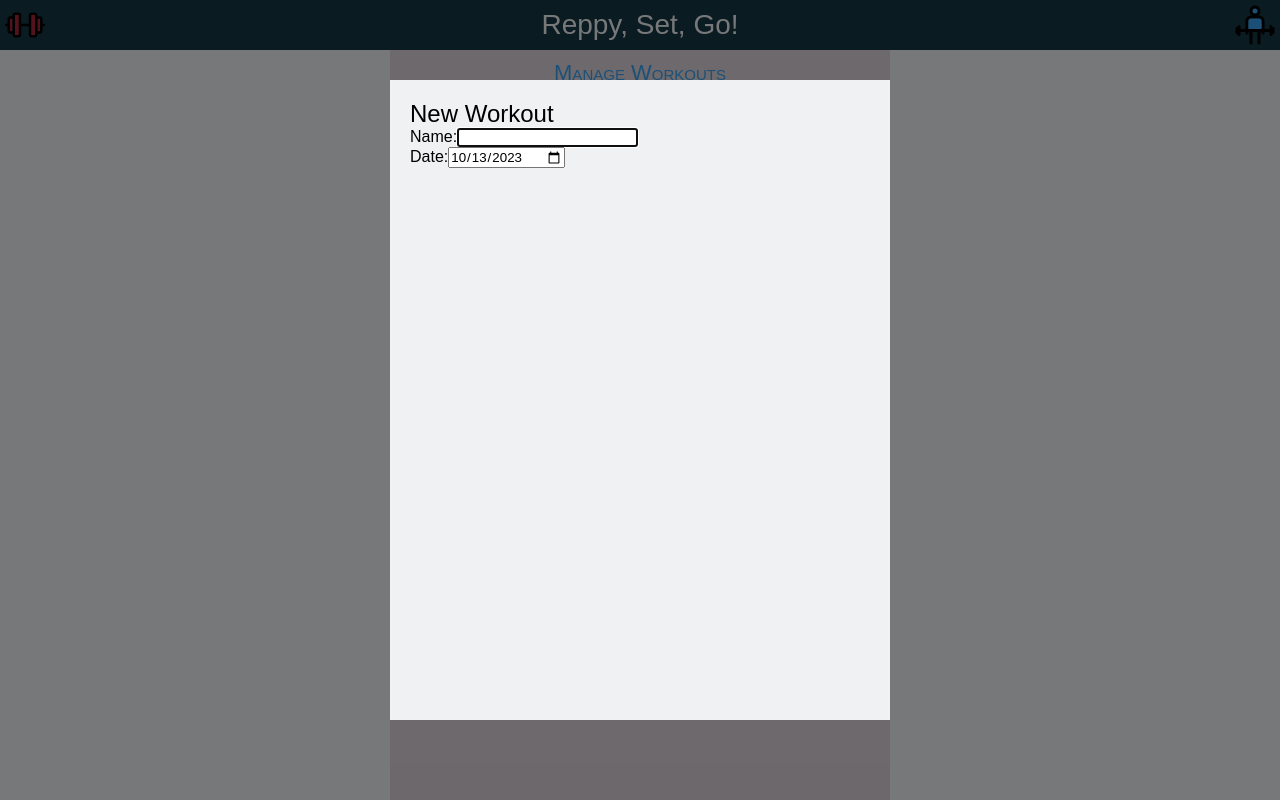
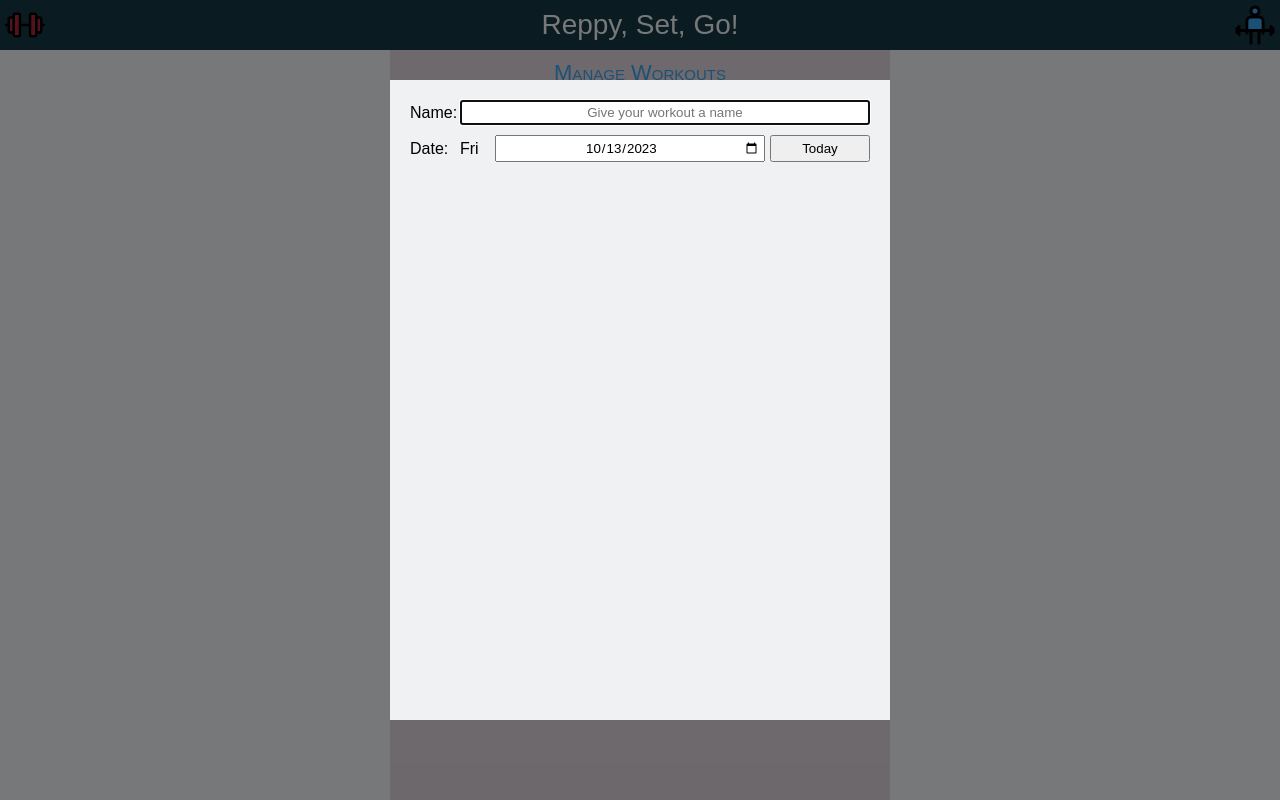
Before and after one commit to julesnuggy/reppy-set-go, a React (Vite) app: page / in a window 1280 px wide. Built offline with nearby package versions, Linux system fonts and the light colour scheme.

Commit message:
Implement modal config section

```diff
--- a/src/components/NewWorkoutModal.module.scss
+++ b/src/components/NewWorkoutModal.module.scss
@@ -1,3 +1,7 @@
+:root {
+  --prop-width: 45px;
+}
+
 .backdrop {
   position: fixed;
   top: 0;
@@ -21,3 +25,29 @@
   background-color: var(--core-flash-white);
   transform: translateX(-50%) translateY(-50%);
 }
+
+.config {
+  input {
+    padding: 3px;
+    text-align: center;
+  }
+
+  &__name, &__date {
+    display: grid;
+    column-gap: 5px;
+    align-items: center;
+    margin-bottom: 10px;
+  }
+
+  &__name {
+    grid-template-columns: minmax(auto, var(--prop-width)) 1fr;
+  }
+
+  &__date {
+    grid-template-columns: minmax(auto, var(--prop-width)) 30px minmax(125px, 1fr) minmax(50px, 100px);
+
+    & button {
+      height: 100%;
+    }
+  }
+}
--- a/src/components/NewWorkoutModal.tsx
+++ b/src/components/NewWorkoutModal.tsx
@@ -1,9 +1,12 @@
 import { Modal } from '@restart/ui';
+import { useState } from 'react';
 import styles from './NewWorkoutModal.module.scss';
 
 type ModalProps = {
   isShown: boolean;
 }
+
+const DAYS_OF_WEEK = ['Sunday', 'Monday', 'Tuesday', 'Wednesday', 'Thursday', 'Friday', 'Saturday'];
 
 const BackDrop = (props) => (
   <div
@@ -13,22 +16,36 @@ const BackDrop = (props) => (
 )
 
 const NewWorkoutModal = ({ isShown }: ModalProps) => {
-  const today = new Date();
-  const todayString = today.toISOString().substring(0,10);
+  const todayString = new Date().toISOString().substring(0,10);
+  const [workoutDate, setWorkoutDate] = useState(todayString);
+
+  const handleClick = () => {
+    setWorkoutDate(todayString);
+  };
+
+  const getWorkoutDay = () => {
+    const dayIndex = new Date(workoutDate).getDay();
+    return DAYS_OF_WEEK[dayIndex].slice(0, 3);
+  }
 
   return (
     <Modal show={isShown} renderBackdrop={BackDrop}>
       <div className={styles.modal}>
-        <h2>New Workout</h2>
-        <label>
-          Name:
-          <input autoFocus={true}></input>
-        </label>
-        <br/>
-        <label>
-          Date:
-          <input type="date" defaultValue={todayString}></input>
-        </label>
+        <div className={styles.config}>
+          <div className={styles.config__name}>
+            <label htmlFor="workout-name">Name:</label>
+            <input id="workout-name" autoFocus={true} placeholder="Give your workout a name"></input>
+          </div>
+
+          <div className={styles.config__date}>
+            <label htmlFor="workout-date">
+              Date:
+            </label>
+            <span>{getWorkoutDay()}</span>
+            <input id="workout-date" type="date" value={workoutDate} onChange={e => setWorkoutDate(e.target.value)}></input>
+            <button onClick={handleClick}>Today</button>
+          </div>
+        </div>
       </div>
     </Modal>
   )
```
